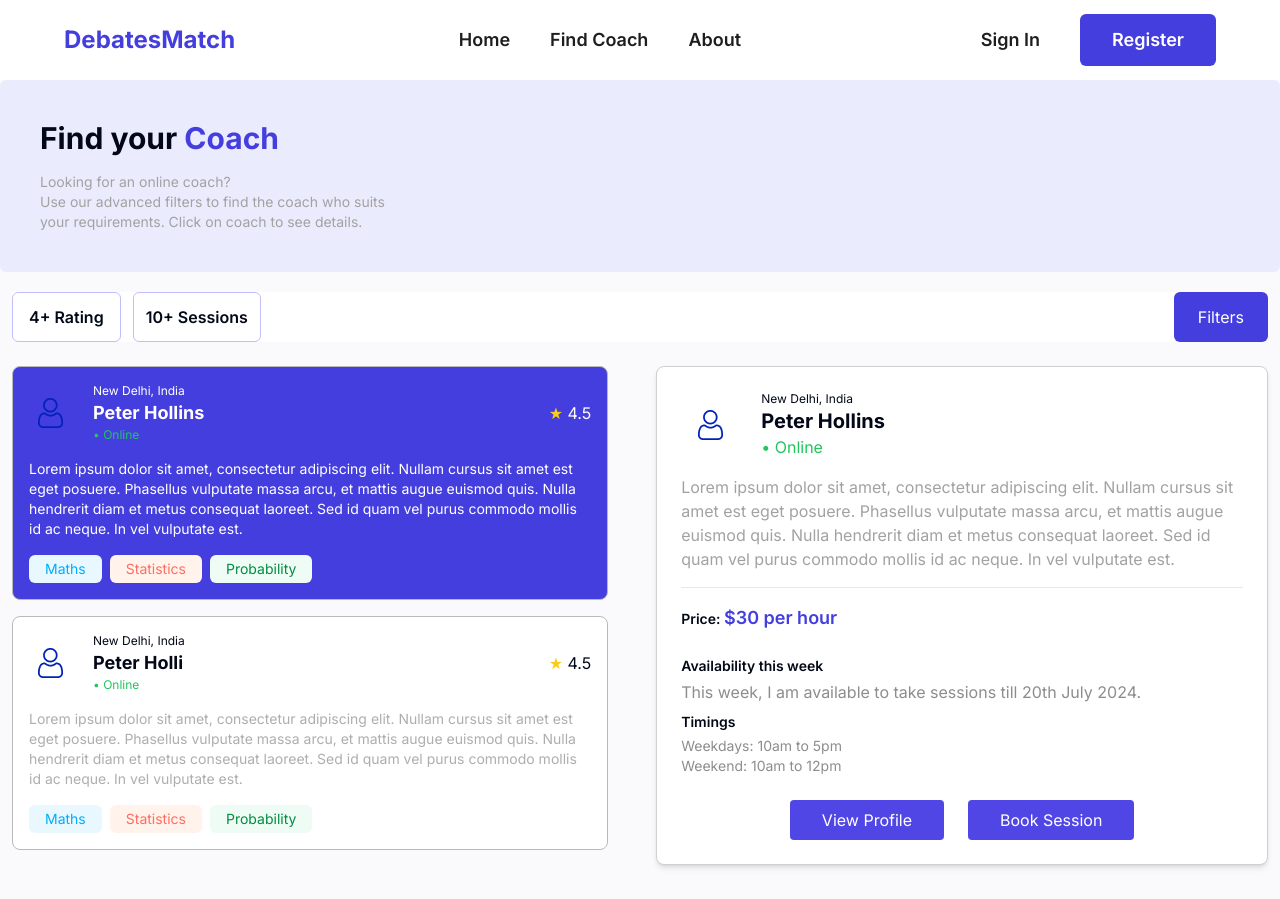
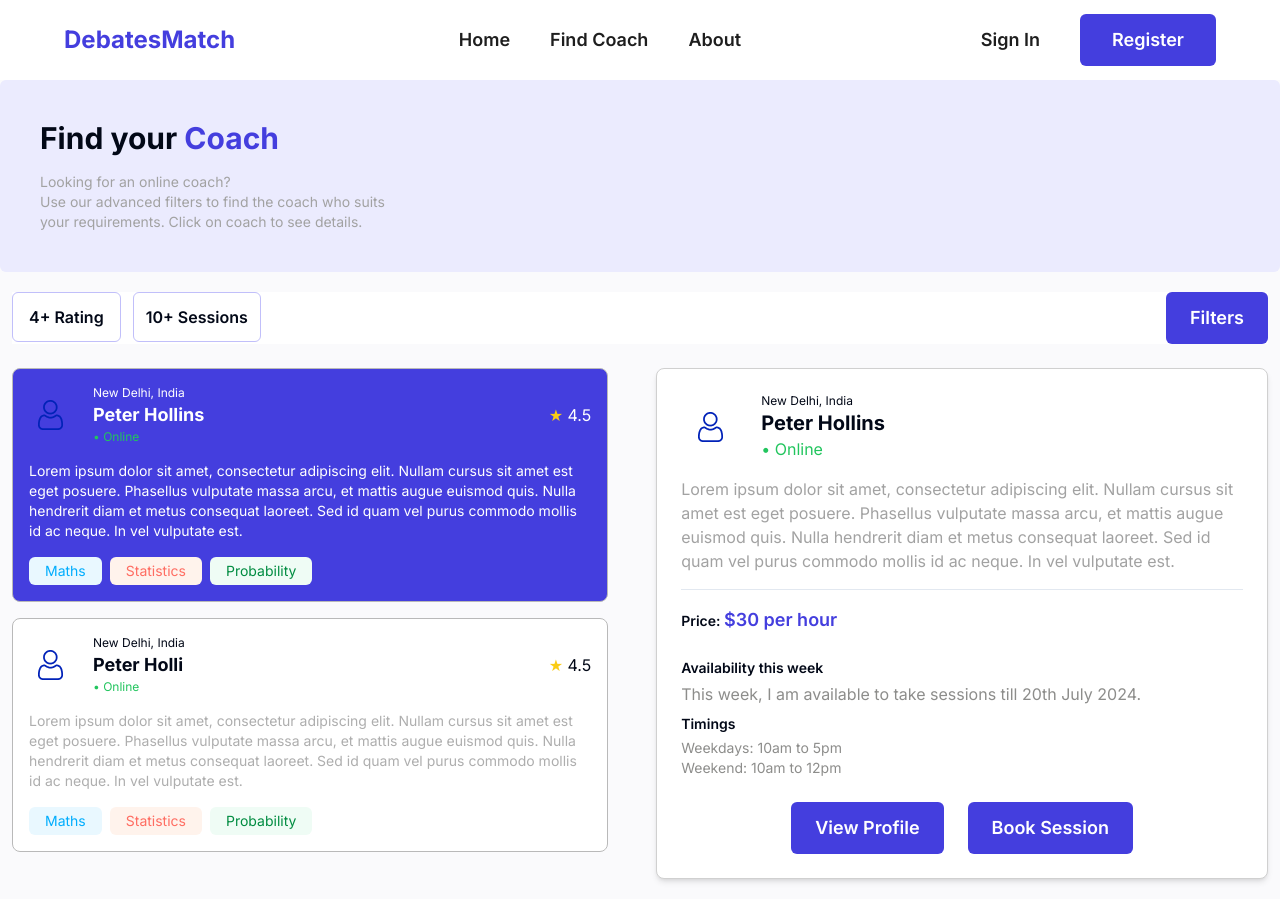
Before and after one commit to MatchGenius20/webapp, a Next.js app: page /find-coach in a window 1280 px wide. Built offline with nearby package versions, Linux system fonts and the light colour scheme.

Commit message:
made seperate file for types and refractored

```diff
--- a/src/components/CategryCard.tsx
+++ b/src/components/CategryCard.tsx
@@ -1,10 +1,6 @@
 import Image from 'next/image';
 
-type CategoryCardProps = {
-  name: string;
-  coaches: string;
-  bgColor: string;
-};
+import { CategoryCardProps } from '../../type';
 
 const CategoryCard = ({ name, coaches, bgColor }: CategoryCardProps) => {
   return (
--- a/src/components/CoachDetails.tsx
+++ b/src/components/CoachDetails.tsx
@@ -1,4 +1,5 @@
-import { Coach } from './FindCoachContent';
+import { Coach } from '../../type';
+import PrimaryButton from './PrimaryButton';
 
 type CoachDetailsProps = {
   coach: Coach;
@@ -25,8 +26,8 @@ export default function CoachDetails({ coach }: CoachDetailsProps) {
       <p className="font-semibold text-sm mb-1">Timings</p>
       <p className="mb-6 text-[#8D8D8B] text-sm whitespace-pre-line">{coach.timings}</p>
       <div className="flex space-x-6 justify-center">
-        <button className="bg-indigo-600 text-white px-8 py-2 rounded">View Profile</button>
-        <button className="bg-indigo-600 text-white px-8 py-2 rounded">Book Session</button>
+       <PrimaryButton text='View Profile'/>
+       <PrimaryButton text='Book Session'/>
       </div>
     </div>
   );
--- a/src/components/FindCoachContent.tsx
+++ b/src/components/FindCoachContent.tsx
@@ -3,19 +3,9 @@
 import { useState } from 'react';
 import CoachCard from './CoachCard';
 import CoachDetails from './CoachDetails';
+import PrimaryButton from './PrimaryButton';
 
-export type Coach = {
-  id: string;
-  name: string;
-  location: string;
-  rating: number;
-  skills: string[];
-  description: string;
-  price: number;
-  availability: string;
-  timings: string;
-  image: string;
-};
+import { Coach } from '../../type';
 
 const coaches: Coach[] = [
   {
@@ -79,7 +69,7 @@ export default function FindCoachContent() {
           <button className="bg-[#FFFFFF] border border-[#C1BFFA] px-4 py-3 rounded-md font-semibold">4+ Rating</button>
           <button className="bg-[#FFFFFF] border border-[#C1BFFA] px-3 py-3 rounded-md font-semibold">10+ Sessions</button>
         </div>
-        <button className="bg-[#443EDE] text-white px-6 rounded-md">Filters</button>
+        <PrimaryButton text='Filters'/>
       </div>
       <div className="flex space-x-8">
         <div className="w-1/2 overflow-y-auto h-[calc(100vh-300px)] pr-4 hide-scrollbar">
--- a/src/components/Info.tsx
+++ b/src/components/Info.tsx
@@ -1,3 +1,5 @@
+import PrimaryButton from "./PrimaryButton";
+
 const Info = () => {
   return (
     <div className="bg-gray-50">
@@ -13,9 +15,7 @@ const Info = () => {
             and <br /> get ahead in your career.
           </p>
           <div className="mt-8 flex space-x-6">
-            <button className="bg-[#443EDE] text-white px-6 py-3 rounded-md hover:bg-[#3836c4] font-semibold text-lg">
-              Get Started
-            </button>
+            <PrimaryButton text="Get Started"/>
             <button className="bg-[#EDECFF] border border-[#443EDE] text-[#443EDE] px-6 py-3 rounded-md hover:bg-gray-200 font-semibold text-lg">
               Get Free Trial
             </button>
--- /dev/null
+++ b/src/components/PrimaryButton.tsx
@@ -0,0 +1,13 @@
+import React from 'react';
+
+import { ButtonProps } from '../../type';
+
+const PrimaryButton: React.FC<ButtonProps> = ({ text }) => {
+  return (
+    <button className="bg-[#443EDE] text-white px-6 py-3 rounded-md hover:bg-[#3836c4] font-semibold text-lg">
+        {text}
+    </button>
+  );
+}
+
+export default PrimaryButton;
--- a/src/components/Stats.tsx
+++ b/src/components/Stats.tsx
@@ -14,9 +14,9 @@ const Stats = () => {
 
   return (
     <div className="bg-gray-50 py-4">
-      <div className="max-w-6xl mx-auto px-4 sm:px-6 lg:px-8 bg-[#EDECFF] py-8 border rounded-lg">
+      <div className="max-w-6xl mx-auto px-4 sm:px-6 lg:px-8 bg-[#EDECFF] py-8 border rounded-lg" data-aos="slide-left">
         <div className="flex flex-col md:flex-row justify-around items-center space-y-8 md:space-y-0">
-          <div className="flex flex-row items-center space-x-6" data-aos="slide-left">
+          <div className="flex flex-row items-center space-x-6" >
             <div className="px-4 py-4 bg-slate-50 border rounded-md h-24 w-24 flex items-center justify-center">
               <Image height={40} width={40} alt="coach" src="/images/coach 1.png" />
             </div>
--- a/src/components/login.tsx
+++ b/src/components/login.tsx
@@ -1,8 +1,5 @@
 import React, { useState, useEffect } from 'react';
-
-interface LoginProps {
-  onClose: () => void;
-}
+import { LoginProps } from '../../type';
 
 const Login: React.FC<LoginProps> = ({ onClose }) => {
   const [email, setEmail] = useState('');
```
Also changed, not shown: src/components/CoachCard.tsx (+2 -6 lines), type.d.ts (added, +42 -0 lines), public/images/dashboard1.png (added).
